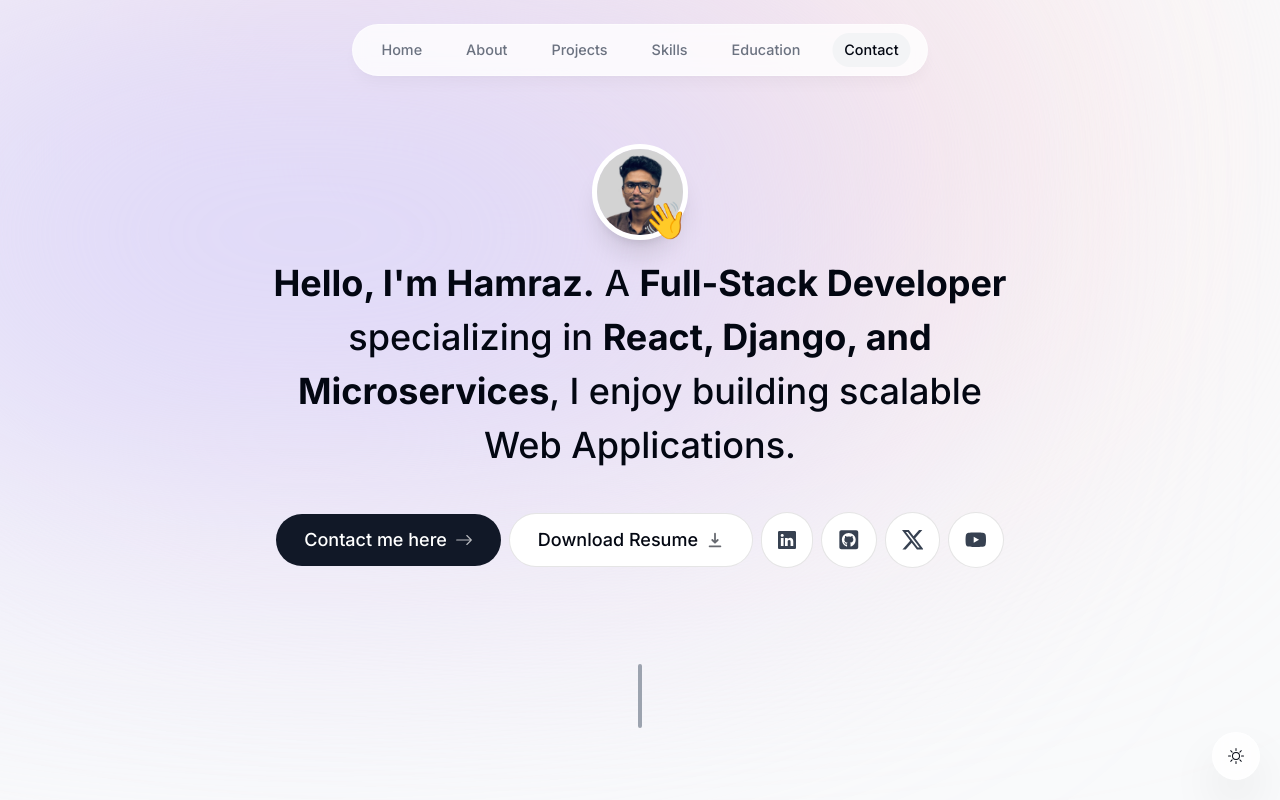
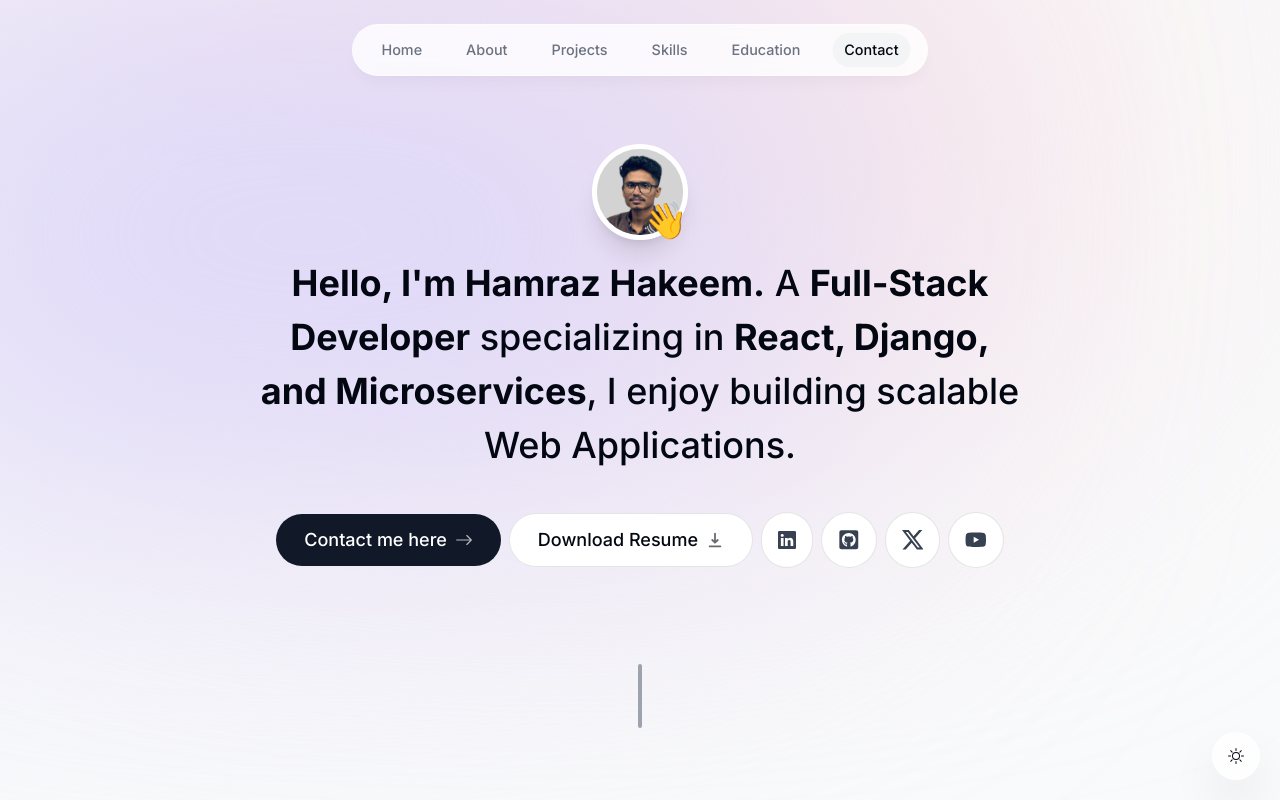
Before and after one commit to hamrazhakeem/portfolio, a Next.js app: page / in a window 1280 px wide. Shown: the top 800 px of the page. Built offline with nearby package versions, Linux system fonts and the light colour scheme; no server answers.

Commit message:
refactor: modify name in intro

```diff
--- a/components/intro.tsx
+++ b/components/intro.tsx
@@ -62,7 +62,7 @@ const { setActiveSection, setTimeOfLastClick } = useActiveSectionContext();
             initial={{ opacity: 0, y: 100 }}
             animate={{ opacity: 1, y: 0 }}
         >
-        <span className="font-bold">Hello, I'm Hamraz.</span> A{" "}
+        <span className="font-bold">Hello, I'm Hamraz Hakeem.</span> A{" "}
         <span className="font-bold">Full-Stack Developer</span> specializing in{" "}
         <span className="font-bold">React, Django, and Microservices</span>, I enjoy building scalable Web Applications.
         </motion.h1>
```
